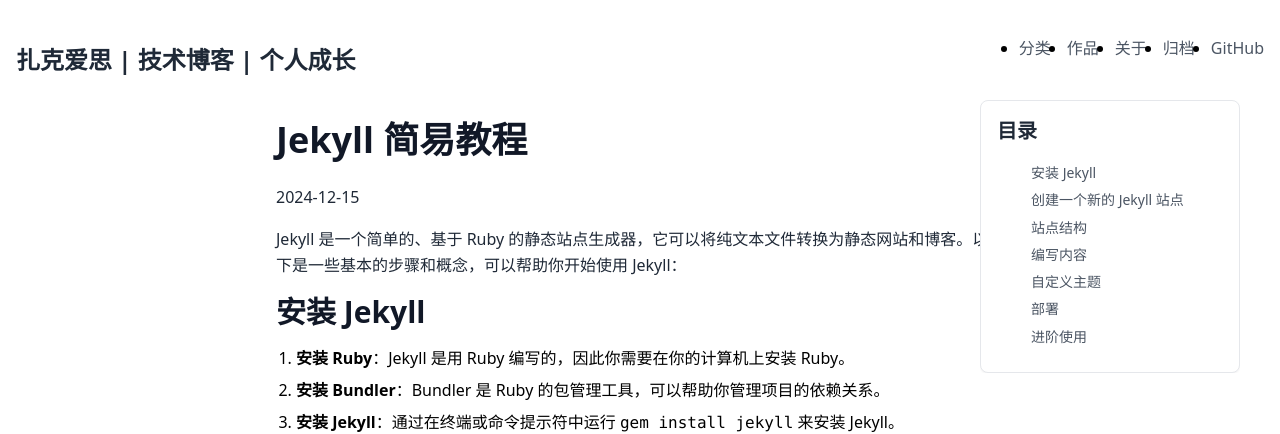
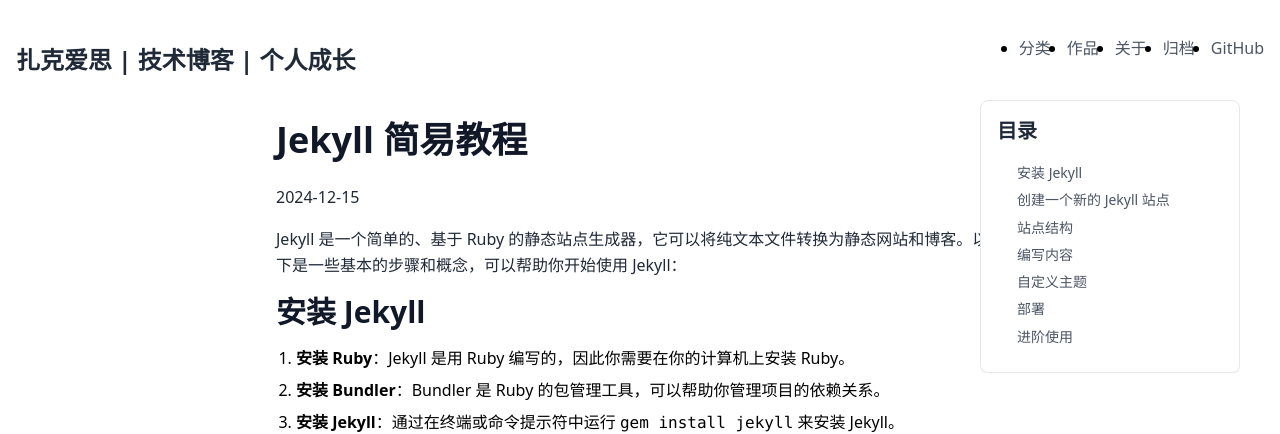
Before and after one commit to zachthinking/zachthinking.github.io, a Jekyll site: the page built from _posts/2024-12-15-jeklly.md, in a window 1280 px wide. Shown: the top 434 px of the page. Built offline with Jekyll 4.4.1, drawn with Linux system fonts in a browser that asks for light colours.

Commit message:
TOC目录减小缩进量

```diff
--- a/assets/css/main.css
+++ b/assets/css/main.css
@@ -702,12 +702,13 @@ video {
 .toc-list {
   font-size: 0.875rem;
   line-height: 1.25rem;
+        padding-left: 0;
 }
 .toc-list li {
   line-height: 1.375;
 }
 .toc-list ul {
-        padding-left: 1em;
+        padding-left: 0;
         margin-top: 0.25rem;
     }
 .toc-list ul > :not([hidden]) ~ :not([hidden]) {
@@ -715,6 +716,9 @@ video {
   margin-top: calc(0.25rem * calc(1 - var(--tw-space-y-reverse)));
   margin-bottom: calc(0.25rem * var(--tw-space-y-reverse));
 }
+.toc-list ul ul {
+        padding-left: 1em;
+    }
 .toc-list a {
   display: block;
   --tw-text-opacity: 1;
@@ -839,17 +843,14 @@ video {
   transition-timing-function: cubic-bezier(0.4, 0, 0.2, 1);
   transition-duration: 150ms;
 }
-
 .hover\:text-blue-500:hover {
   --tw-text-opacity: 1;
   color: rgb(59 130 246 / var(--tw-text-opacity, 1));
 }
-
 .hover\:text-blue-600:hover {
   --tw-text-opacity: 1;
   color: rgb(37 99 235 / var(--tw-text-opacity, 1));
 }
-
 .hover\:text-blue-800:hover {
   --tw-text-opacity: 1;
   color: rgb(30 64 175 / var(--tw-text-opacity, 1));
```
Also changed, not shown: assets/css/tailwind.css (+6 -1 lines).
